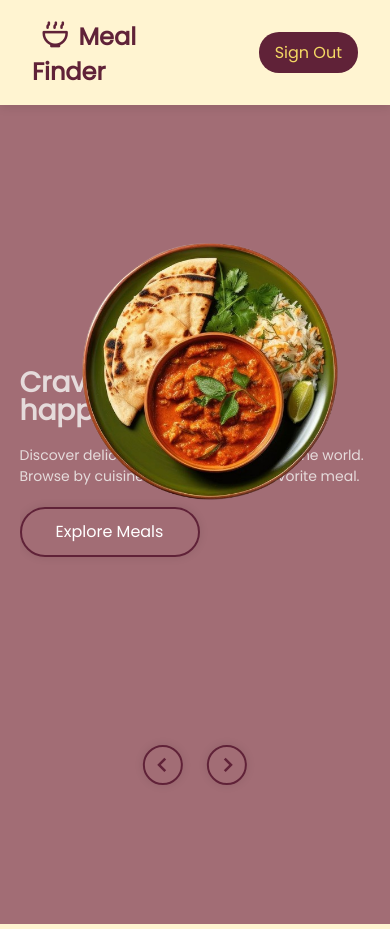
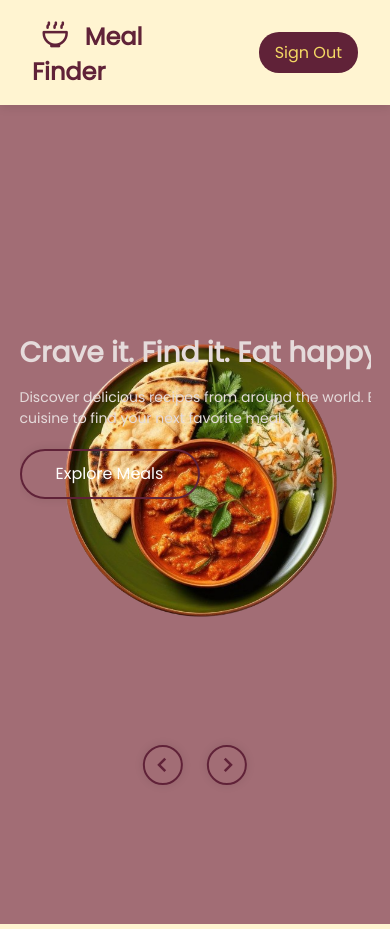
Before and after one commit to Necess8/meals, a PHP site: page /userpage.html in a window 390 px wide. Shown: the top 929 px of the page. Run offline with PHP 8.4, Linux system fonts and the light colour scheme; some libraries are stand-ins or nearby versions.

Commit message:
finished

```diff
--- a/about.html
+++ b/about.html
@@ -11,7 +11,9 @@
   <!-- Navbar -->
   <nav class="user-navbar">
     <div class="navbar-left">
-      <h1 class="logo"><i class="ri-bowl-line"></i>Meal Finder</h1>
+<a href="userpage.html" class="logo">
+  <h1><i class="ri-bowl-line"></i> Meal Finder</h1>
+</a>
     </div>
     <div class="navbar-center">
       <ul class="nav-link">
--- a/cuisines.html
+++ b/cuisines.html
@@ -12,7 +12,9 @@
   <!-- Navbar -->
   <nav class="user-navbar">
     <div class="navbar-left">
-      <h1 class="logo"><i class="ri-bowl-line"></i>Meal Finder</h1>
+<a href="userpage.html" class="logo">
+  <h1><i class="ri-bowl-line"></i> Meal Finder</h1>
+</a>
     </div>
     <div class="navbar-center">
       <ul class="nav-link">
--- a/index.html
+++ b/index.html
@@ -10,7 +10,9 @@
 <body>
     <!-- Navbar -->
     <nav class="navbar">
-        <h1 class="logo"><i class="ri-bowl-line"></i><span></span>Meal Finder</h1>
+<a href="userpage.html" class="logo">
+  <h1><i class="ri-bowl-line"></i> Meal Finder</h1>
+</a>
         <ul class="nav-link">
             <li class="active"><a href="index.html">Home</a></li>
             <li class="active"><a href="about.html">About Us</a></li>
--- a/profile.html
+++ b/profile.html
@@ -130,7 +130,9 @@
   <!-- Navbar -->
   <nav class="user-navbar">
     <div class="navbar-left">
-      <h1 class="logo"><i class="ri-bowl-line"></i>Meal Finder</h1>
+<a href="userpage.html" class="logo">
+  <h1><i class="ri-bowl-line"></i> Meal Finder</h1>
+</a>
     </div>
     <div class="navbar-center">
       <ul class="nav-link">
--- a/style.css
+++ b/style.css
@@ -179,6 +179,7 @@ ul {
   text-decoration: none;
 }
 /* start of header */
+/* start of header */
 header {
   width: 100vw;
   height: 100vh;
@@ -258,9 +259,13 @@ header {
 
 .item img {
   position: relative;
-  max-width: 100%;
+  width: 300px;     /* Fixed pixel size prevents zoom scaling */
   height: auto;
+  max-width: none;  /* Overrides any inherited max-width */
+  pointer-events: none; /* Optional: ignore mouse interactions */
+  user-select: none;    /* Optional: prevent text selection */
 }
+
 
 .navigation {
   position: absolute;
@@ -288,6 +293,7 @@ header {
   background: #602238;
   color: #f4d864;
 }
+
 
 /* sign out button */
 .navbar .si-btn {
@@ -827,7 +833,7 @@ header {
 .cuisines-header p,
 .profile-header p {
   font-size: 18px;
-  max-width: 600px;
+  max-width: 1100px;
   margin: 0 auto;
 }
 #cuisines-grid-section {
@@ -898,6 +904,7 @@ header {
   padding: 40px 0;
   background: #fff4d1;
 }
+
 /* About Page */
 .about-content {
   padding: 100px 0 50px;
@@ -1080,7 +1087,12 @@ footer {
   .nav-link li {
     margin: 30px auto;
   }
+  .header-content .list-img {
+    margin-top: 60px;
+    margin-left: 60px;
+  }
   .header-content {
+    display: column;
     justify-content: center;
     margin-left: 30px;
   }
@@ -1088,6 +1100,11 @@ footer {
     width: 90%;
     transform: none;
     left: 5%;
+    z-index: 100;
+  }
+  .header-content .info {
+    width: 450px;
+    justify-content: left;
   }
   .searchBar {
     margin: 20px 0 75px;
@@ -1127,6 +1144,30 @@ footer {
   .modal-actions button {
     width: 100%;
     justify-content: center;
+  }
+  .info {
+    margin-top: 1px;
+  }
+  .header-content .list-img {
+    margin-top: 100px;
+    justify-content: center;
+  }
+  .header-content {
+    display: column;
+    justify-content: center;
+    margin-top: 15px;
+    margin-left: 30px;
+  }
+  .header-content .box-info {
+    width: 90%;
+    transform: none;
+    left: 5%;
+    margin-top: 0px;
+    z-index: 100;
+  }
+  .header-content .info {
+    width: 450px;
+    justify-content: left;
   }
   .searchBar input {
     width: 150px;
--- a/userpage.html
+++ b/userpage.html
@@ -13,7 +13,9 @@
   <!-- Navbar -->
   <nav class="user-navbar">
     <div class="navbar-left">
-      <h1 class="logo"><i class="ri-bowl-line"></i>Meal Finder</h1>
+<a href="userpage.html" class="logo">
+  <h1><i class="ri-bowl-line"></i> Meal Finder</h1>
+</a>
     </div>
     <div class="navbar-center">
       <ul class="nav-link">
```
